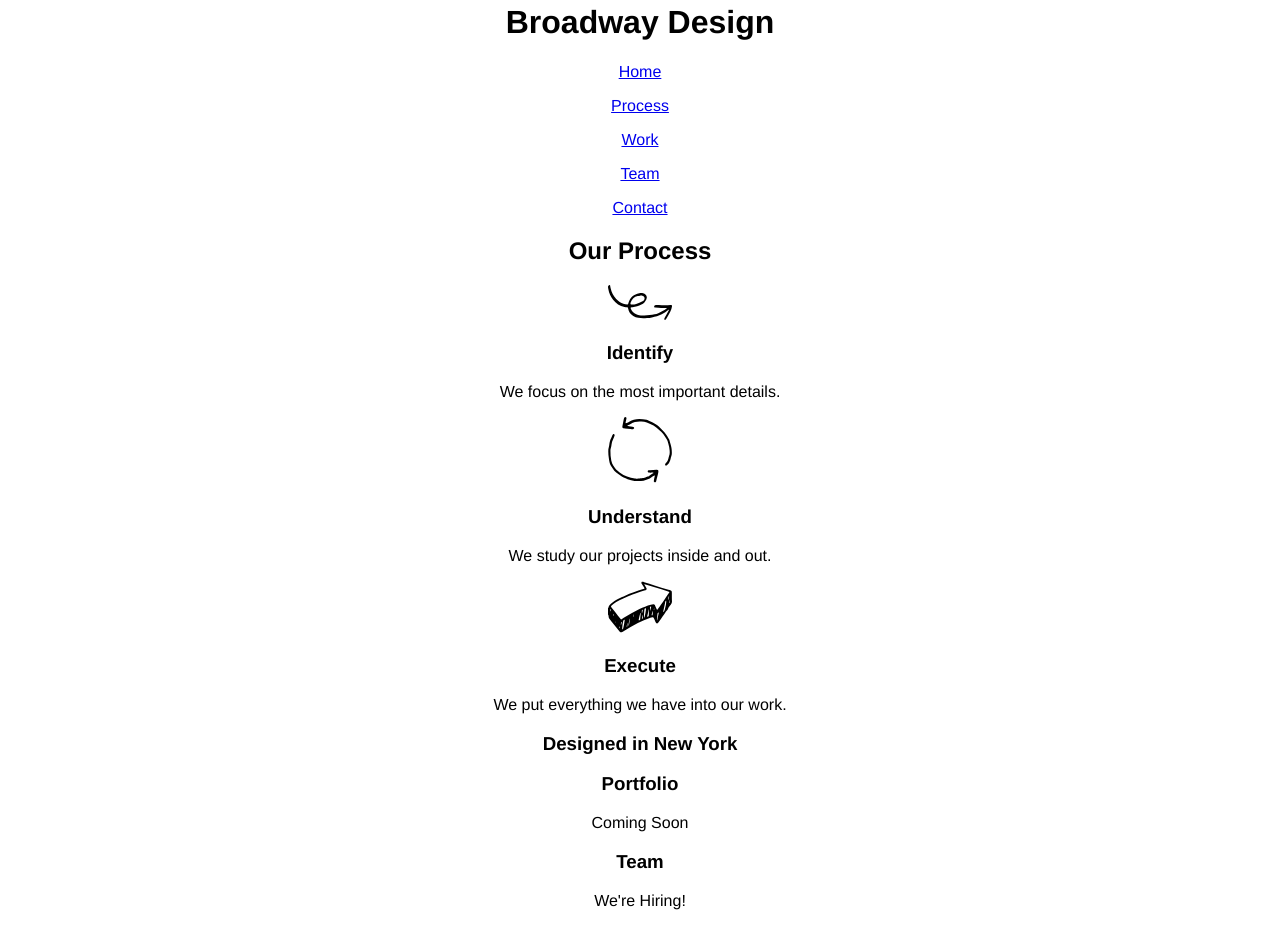
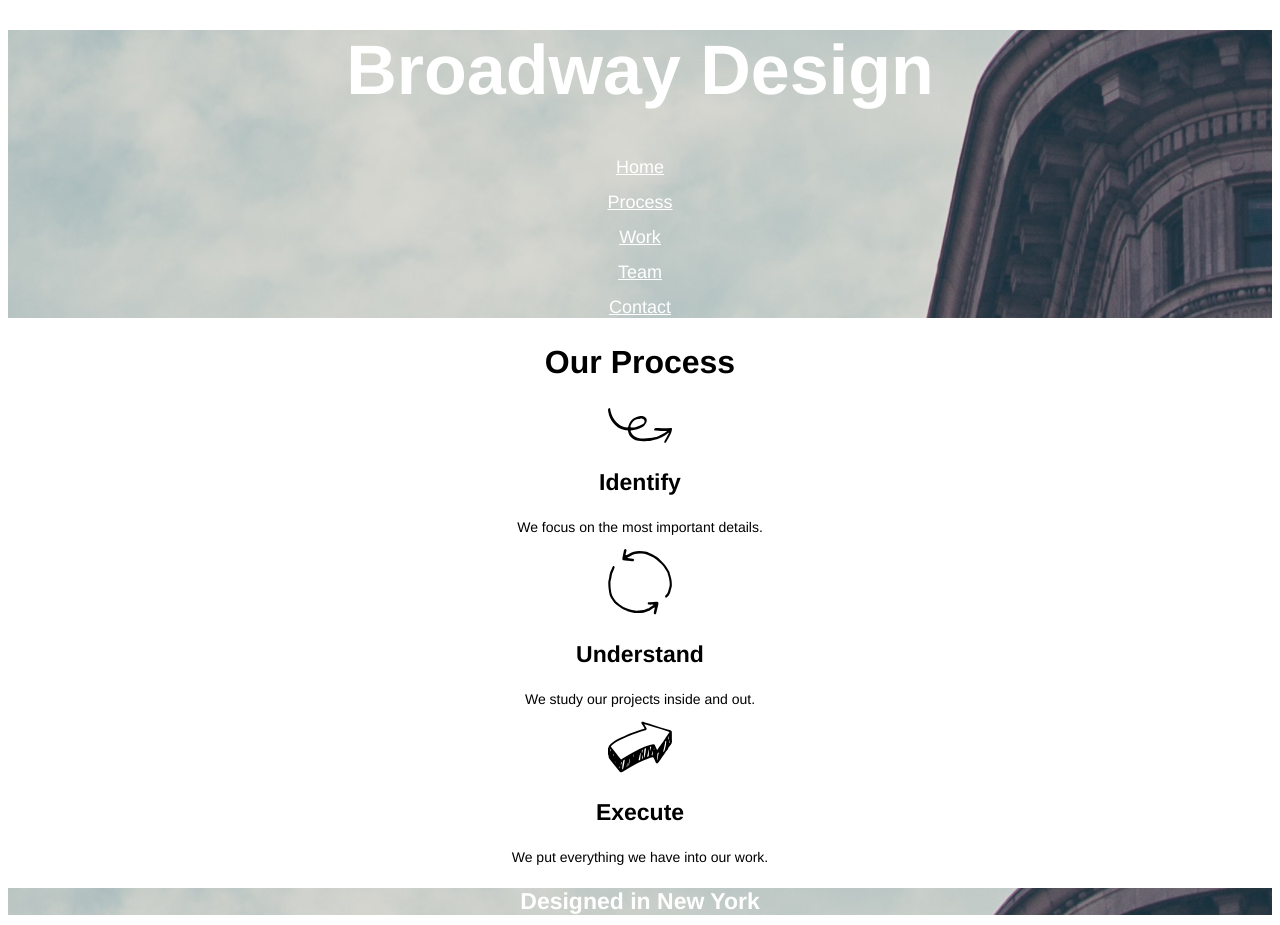
Before and after one commit to Tyriol/broadway, a plain HTML site: page index.html in a window 1280 px wide. Shown: the part 17-942 px from the top of the page. Drawn offline with Linux system fonts and the light colour scheme.

Commit message:
Complete content and styling

```diff
--- a/index.html
+++ b/index.html
@@ -7,8 +7,8 @@
   </head>
   <body>
     <!--Header-->
-    <div id="home">
-      <h1>Broadway Design</h1>
+    <div id="home" class="home">
+      <h1 class="bold">Broadway Design</h1>
       <p><a href="#home">Home</a></p>
       <p><a href="#process">Process</a></p>
       <p><a href="#work">Work</a></p>
@@ -17,35 +17,35 @@
     </div>
     <!--Body broken up by categories above-->
     <div id="process">
-      <h2>Our Process</h2>
+      <h2 class="bold">Our Process</h2>
       <p><img src="resources/images/identify.svg" alt="" /></p>
-      <h3>Identify</h3>
+      <h3 class="bold">Identify</h3>
       <p>We focus on the most important details.</p>
       <p><img src="resources/images/understand.svg" alt="" /></p>
-      <h3>Understand</h3>
+      <h3 class="bold">Understand</h3>
       <p>We study our projects inside and out.</p>
       <p><img src="resources/images/execute.svg" alt="" /></p>
-      <h3>Execute</h3>
+      <h3 class="bold">Execute</h3>
       <p>We put everything we have into our work.</p>
     </div>
-    <h3 class="middle_bar">Designed in New York</h3>
+    <h3 class="middle_bar bold">Designed in New York</h3>
     <div id="work">
-      <h3>Portfolio</h3>
+      <h3 class="bold">Portfolio</h3>
       <p>Coming Soon</p>
     </div>
     <div id="team">
-      <h3>Team</h3>
+      <h3 class="bold">Team</h3>
       <p>We're Hiring!</p>
     </div>
     <div id="contact">
-      <h3>Contact</h3>
+      <h3 class="bold">Contact</h3>
       <p>Phone: (555)-555-5555</p>
       <p>E-mail: test@example.com</p>
       <p>Twitter: @test</p>
     </div>
     <!--Footer-->
     <div id="footer">
-      <p>&copy; Broadway 2016 <a href="#home">Home</a> <a href="#process">Process</a> <a href="#work">Work</a> <a href="#team">Team</a> <a href="#contact">Contact</a></p>
+      <p>&copy; Broadway 2016 <span class="home"><a href="#home">Home</a> <a href="#process">Process</a> <a href="#work">Work</a> <a href="#team">Team</a> <a href="#contact">Contact</a></span></p>
     </div>
   </body>
 </html>
--- a/resources/css/style.css
+++ b/resources/css/style.css
@@ -2,3 +2,48 @@ body {
   text-align: center;
   font-family: helvetica;
 }
+
+#home {
+  background-image: url("../images/the-flatiron-building.png");
+  color: white;
+}
+
+#footer {
+  background-color: dimgrey;
+  text-align: left;
+  color: white;
+  font-size: 11px;
+}
+
+a {
+  color: white;
+}
+
+.home a {
+  font-size: 18px;
+}
+
+h1 {
+  font-size: 70px;
+}
+
+h2 {
+  font-size: 32px;
+}
+
+h3 {
+  font-size: 23px;
+}
+
+p {
+  font-size: 14px;
+}
+
+.middle_bar {
+  color: white;
+  background-image: url("../images/the-flatiron-building.png");
+}
+
+.bold {
+  font-weight: bold;
+}
```
